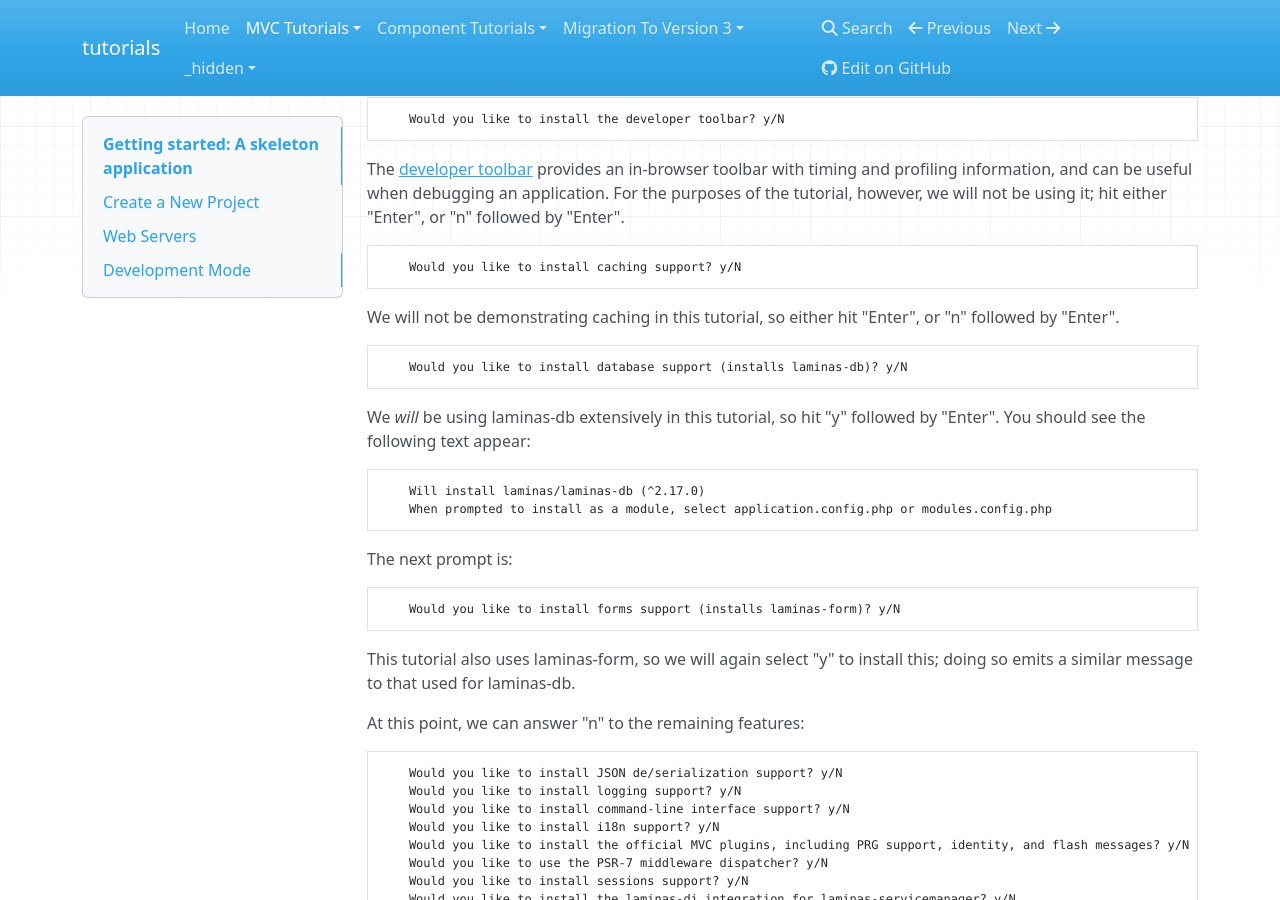
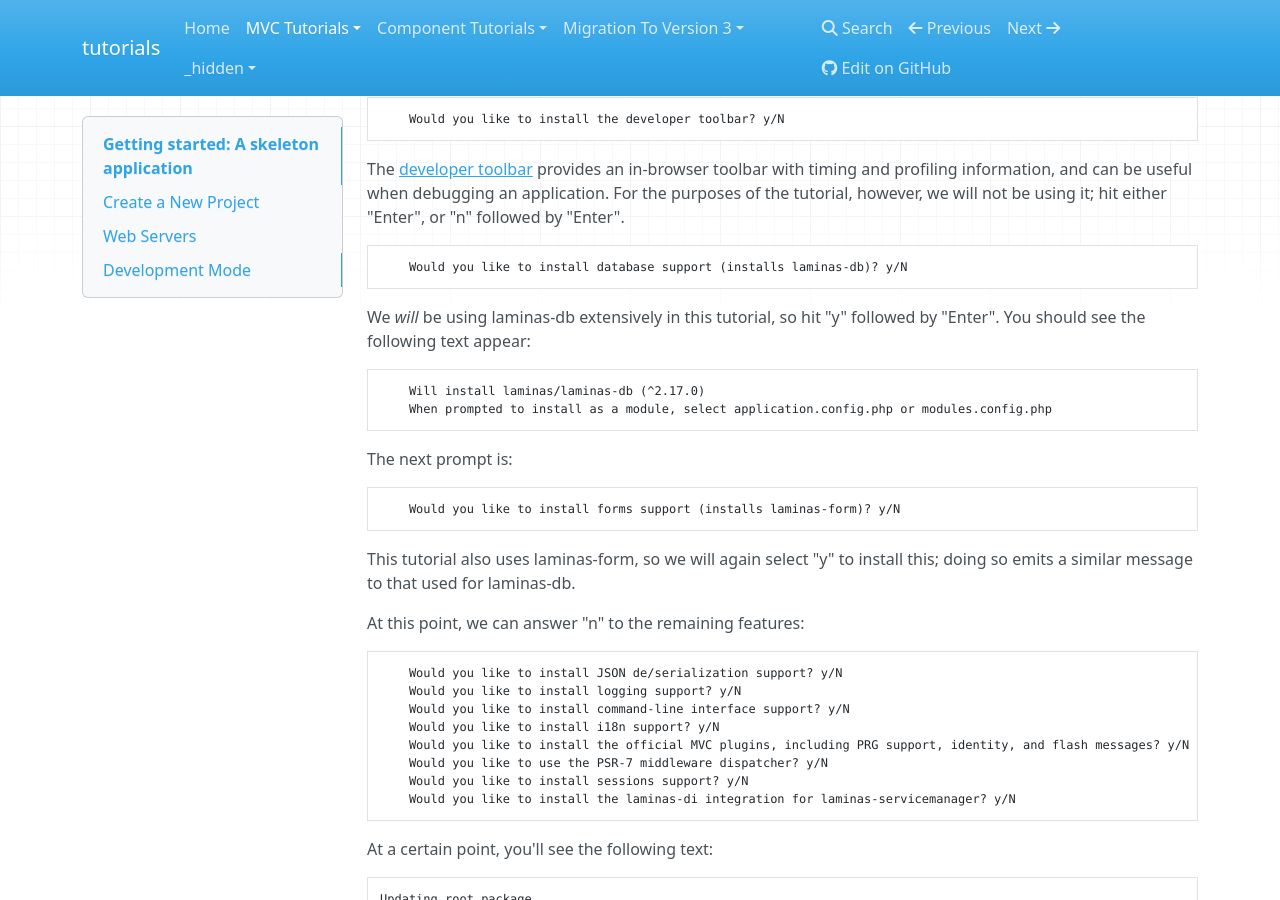
Before and after one commit to laminas/tutorials, an MkDocs documentation site: the page built from docs/book/getting-started/skeleton-application.md, in a window 1280 px wide and 900 px high, scrolled down 716 px. Built offline with MkDocs 1.6.1, drawn with Linux system fonts in a browser that asks for light colours; nearby versions of some CDN libraries.

Commit message:
Removed the section regarding cache support
As of today, this question is not been asked during installation

Signed-off-by: Johnny Mallie <johnny.mallie@webadev.com>

````diff
--- a/docs/book/getting-started/skeleton-application.md
+++ b/docs/book/getting-started/skeleton-application.md
@@ -44,13 +44,6 @@ The [developer toolbar](https://github.com/laminas/laminas-developer-tools)
 provides an in-browser toolbar with timing and profiling information, and can be
 useful when debugging an application. For the purposes of the tutorial, however,
 we will not be using it; hit either "Enter", or "n" followed by "Enter".
-
-```text
-    Would you like to install caching support? y/N
-```
-
-We will not be demonstrating caching in this tutorial, so either hit "Enter", or
-"n" followed by "Enter".
 
 ```text
     Would you like to install database support (installs laminas-db)? y/N
````
